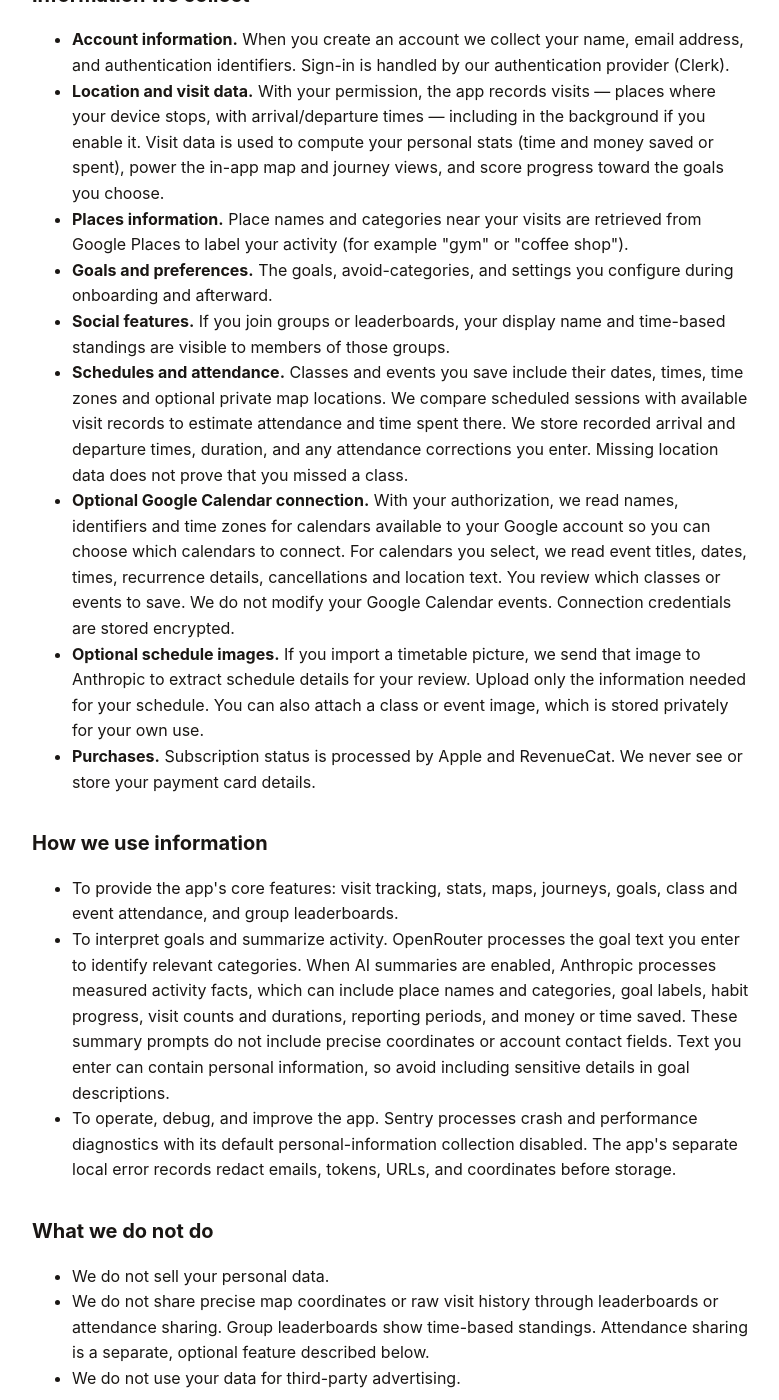
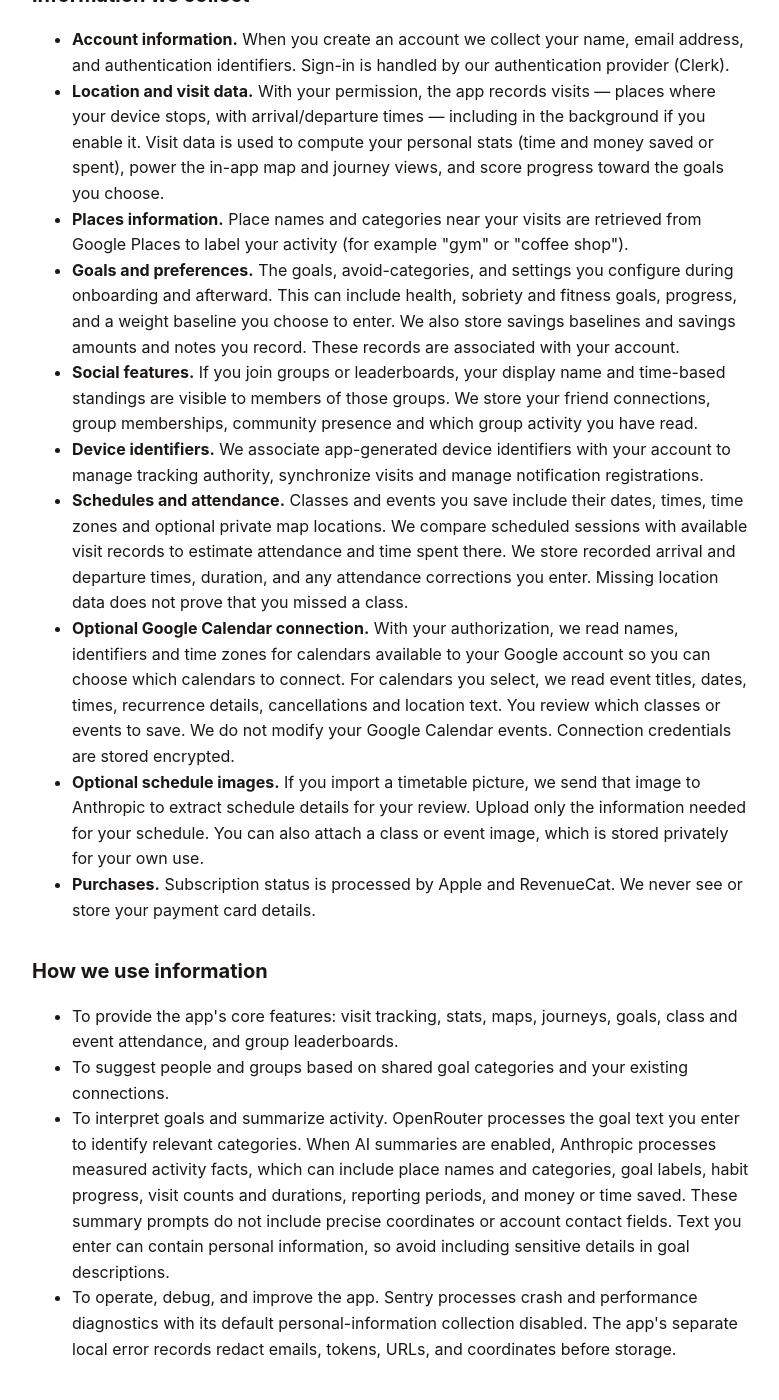
Before and after one commit to JavaJaiden/JavaJaiden.github.io, a Jekyll site: the page NoTestudo/privacy.html, which Jekyll copies as it is, in a window 1280 px wide and 1400 px high, scrolled down 310 px. Shown: the whole window, without its empty margins (248-1027 px from the left). Built offline with Jekyll 4.4.1, drawn with Linux system fonts in a browser that asks for light colours.

Commit message:
Clarify NoTestudo account activity and device privacy disclosures

```diff
--- a/NoTestudo/privacy.html
+++ b/NoTestudo/privacy.html
@@ -34,9 +34,17 @@
 visits are retrieved from Google Places to label your activity (for example
 "gym" or "coffee shop").</li>
 <li><strong>Goals and preferences.</strong> The goals, avoid-categories, and
-settings you configure during onboarding and afterward.</li>
+settings you configure during onboarding and afterward. This can include health,
+sobriety and fitness goals, progress, and a weight baseline you choose to enter.
+We also store savings baselines and savings amounts and notes you record.
+These records are associated with your account.</li>
 <li><strong>Social features.</strong> If you join groups or leaderboards, your
-display name and time-based standings are visible to members of those groups.</li>
+display name and time-based standings are visible to members of those groups.
+We store your friend connections, group memberships, community presence and
+which group activity you have read.</li>
+<li><strong>Device identifiers.</strong> We associate app-generated device
+identifiers with your account to manage tracking authority, synchronize visits
+and manage notification registrations.</li>
 <li><strong>Schedules and attendance.</strong> Classes and events you save include
 their dates, times, time zones and optional private map locations. We compare
 scheduled sessions with available visit records to estimate attendance and time
@@ -61,6 +69,8 @@
 <ul>
 <li>To provide the app's core features: visit tracking, stats, maps, journeys,
 goals, class and event attendance, and group leaderboards.</li>
+<li>To suggest people and groups based on shared goal categories and your
+existing connections.</li>
 <li>To interpret goals and summarize activity. OpenRouter processes the goal
 text you enter to identify relevant categories. When AI summaries are enabled,
 Anthropic processes measured activity facts, which can include place names and
```
